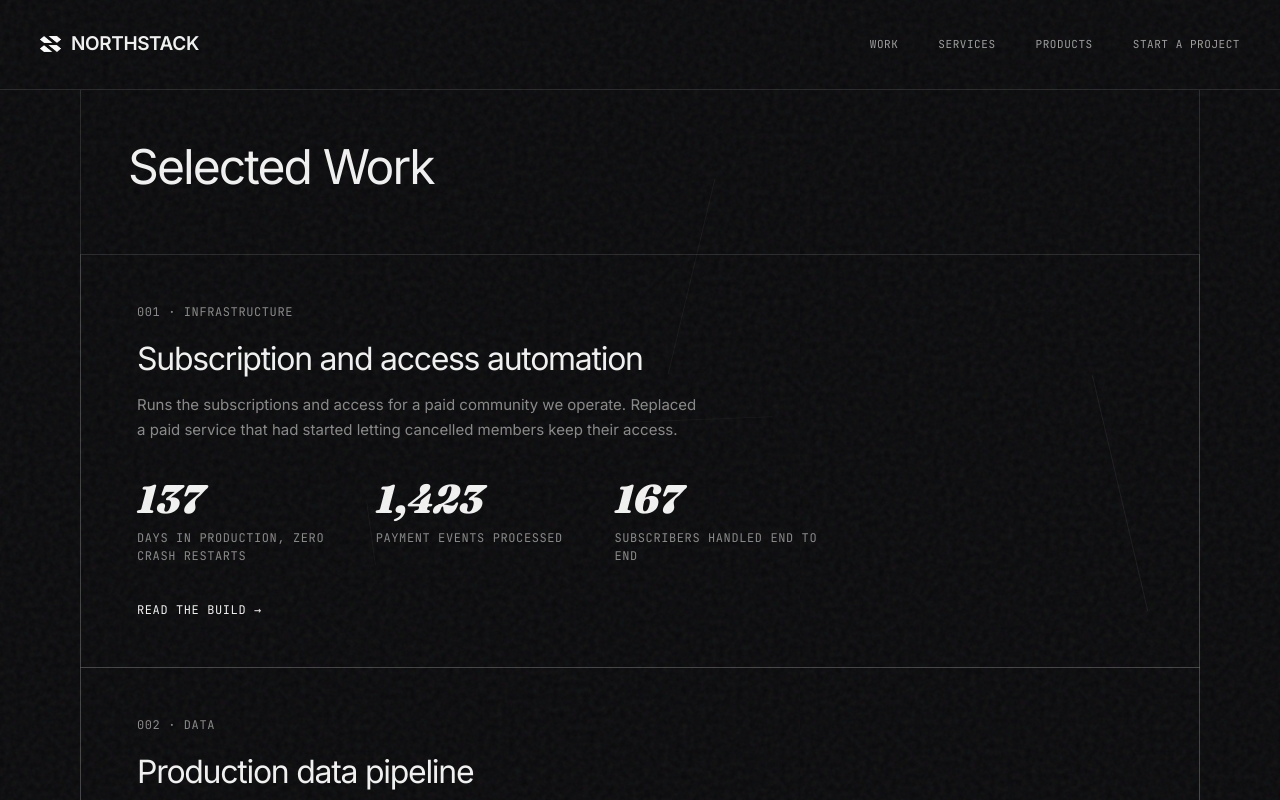
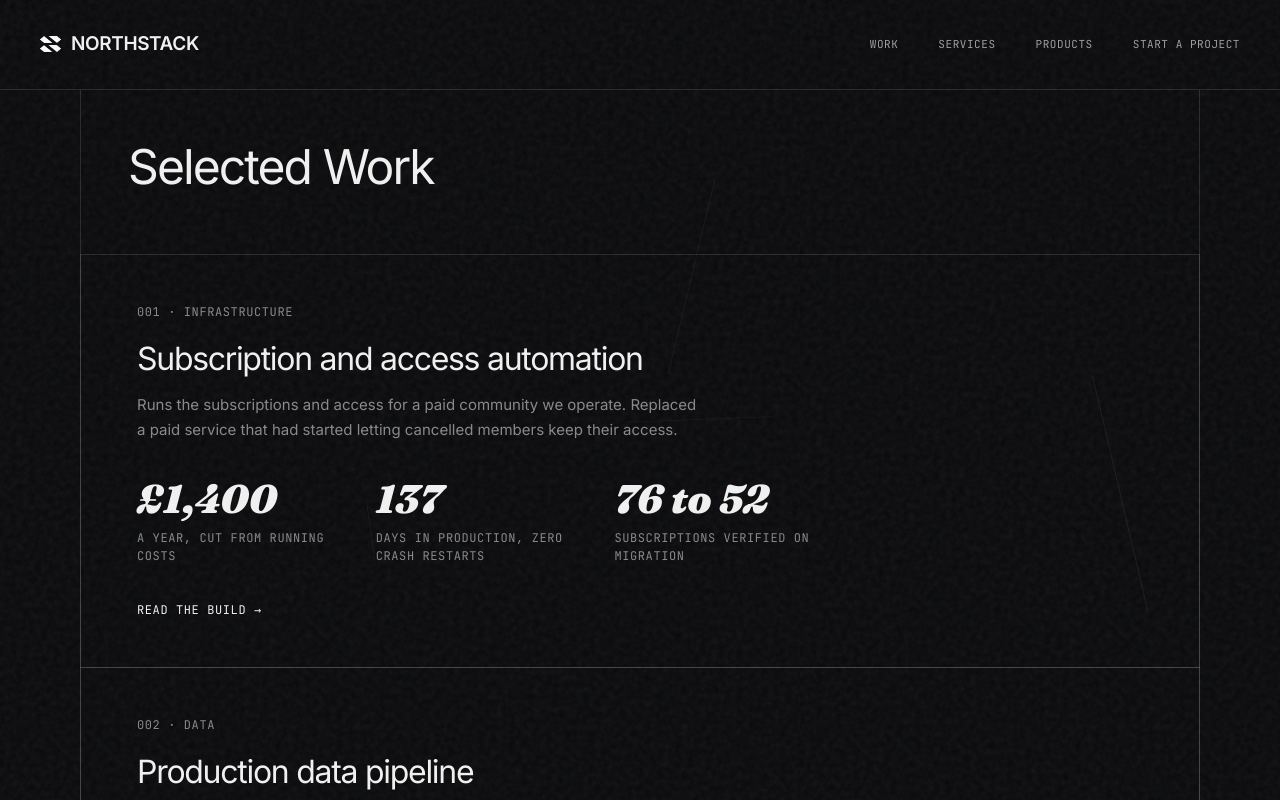
Before and after one commit to sonnytr27/northstack-site, a Next.js app: page /work in a window 1280 px wide. Shown: the top 800 px of the page. Built offline with nearby package versions, Linux system fonts and the light colour scheme.

Commit message:
content: entry 001 metrics pass, money-saved and audit stats

```diff
--- a/src/data/work.ts
+++ b/src/data/work.ts
@@ -26,9 +26,9 @@ export const work: WorkEntry[] = [
     summary:
       "Runs the subscriptions and access for a paid community we operate. Replaced a paid service that had started letting cancelled members keep their access.",
     cardStats: [
+      { value: "£1,400", label: "a year, cut from running costs" },
       { value: "137", label: "days in production, zero crash restarts" },
-      { value: "1,423", label: "payment events processed" },
-      { value: "167", label: "subscribers handled end to end" },
+      { value: "76 to 52", label: "subscriptions verified on migration" },
     ],
     dateRange: "March 2026 to present",
     stack: "Node.js · TypeScript · SQLite · Express · nginx",
@@ -53,9 +53,9 @@ export const work: WorkEntry[] = [
         ],
       },
       numbers: [
+        { value: "£1,400", label: "a year removed from running costs" },
         { value: "137", label: "days in production, zero crash restarts" },
-        { value: "1,423", label: "Stripe webhook events processed" },
-        { value: "167", label: "distinct subscribers handled end to end" },
+        { value: "24", label: "claimed subscriptions that did not survive audit" },
         { value: "43", label: "batch removals executed, none failed" },
       ],
     },
```
